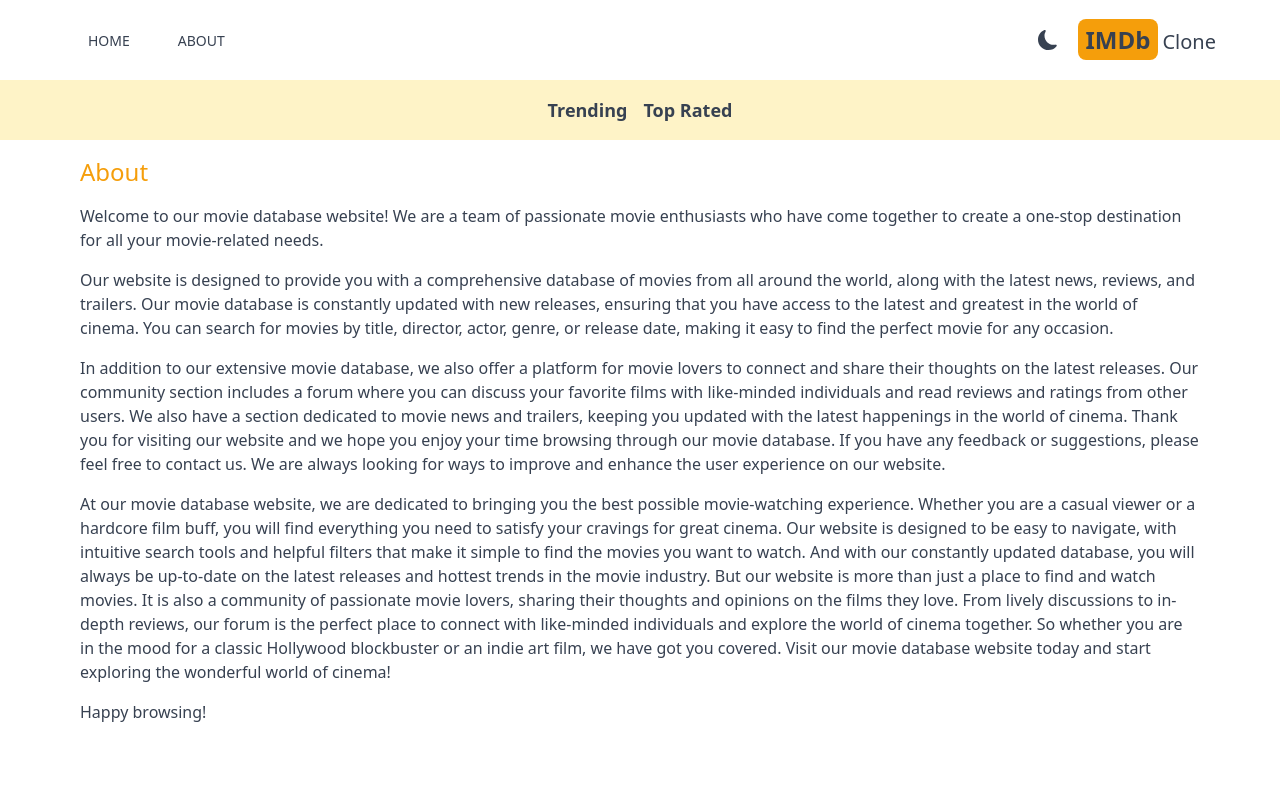
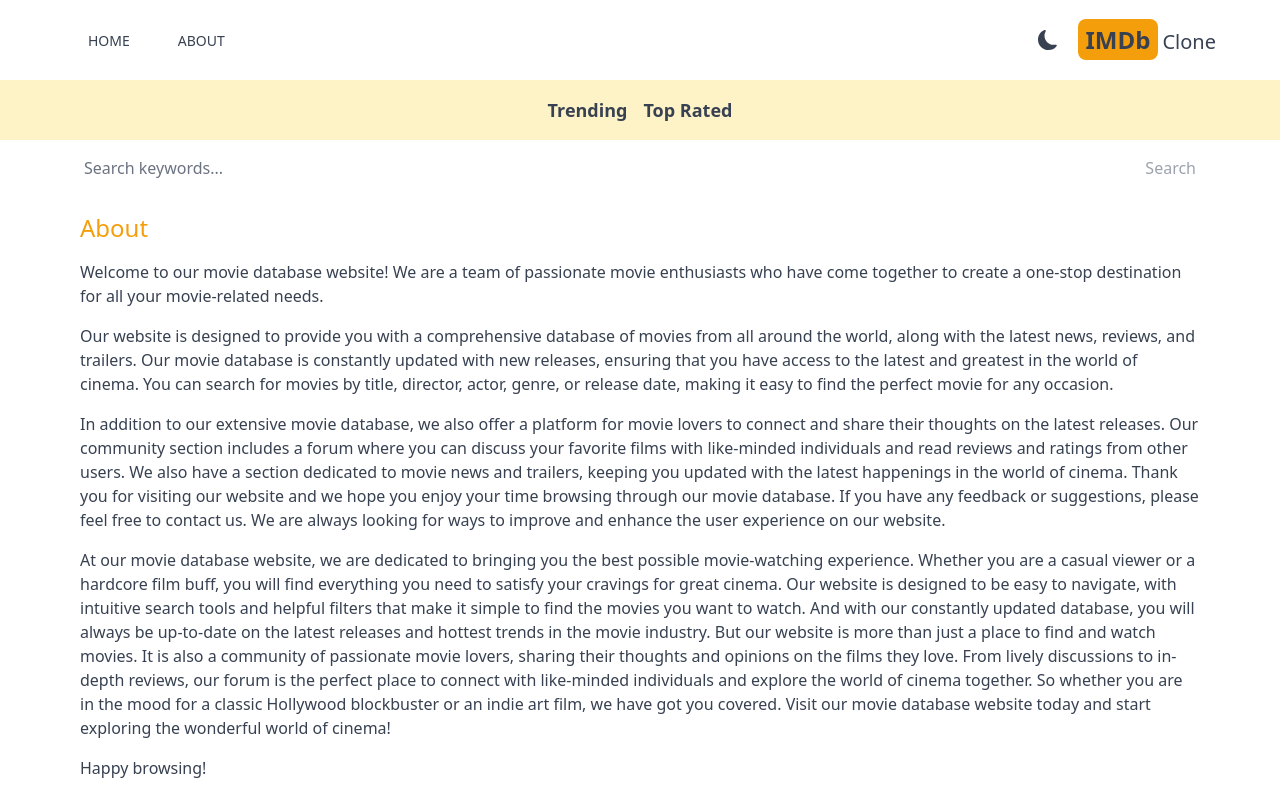
Before and after one commit to Vitaliidvl/imdb, a Next.js app: page /about in a window 1280 px wide. Built offline with nearby package versions, Linux system fonts and the light colour scheme.

Commit message:
added search functionality

```diff
--- /dev/null
+++ b/src/app/components/SearchBox.jsx
@@ -0,0 +1,34 @@
+'use client';
+import React from 'react';
+import { useRouter } from 'next/navigation';
+
+export default function SearchBox() {
+  const [search, setSearch] = React.useState('');
+  const router = useRouter();
+  function handleSubmit(event) {
+    event.preventDefault();
+    if (!search) return;
+    router.push(`/search/${search}`);
+  }
+  return (
+    <form
+      onSubmit={handleSubmit}
+      className="flex max-w-6xl mx-auto justify-between items-center px-5"
+    >
+      <input
+        value={search}
+        onChange={(e) => setSearch(e.target.value)}
+        type="text"
+        placeholder="Search keywords..."
+        className="w-full h-14 rounded-sm placeholder-gray-500 outline-none bg-transparent flex-1"
+      />
+      <button
+        disabled={!search}
+        type="submit"
+        className="text-amber-500 disabled:text-gray-400"
+      >
+        Search
+      </button>
+    </form>
+  );
+}
--- a/src/app/layout.jsx
+++ b/src/app/layout.jsx
@@ -1,5 +1,6 @@
 import Header from './components/Header';
 import Navbar from './components/Navbar';
+import SearchBox from './components/SearchBox';
 import './globals.css';
 import Providers from './Providers';
 
@@ -15,6 +16,7 @@
         <Providers>
           <Header />
           <Navbar />
+          <SearchBox />
           {children}
         </Providers>
       </body>
--- /dev/null
+++ b/src/app/search/[searchTerm]/page.jsx
@@ -0,0 +1,24 @@
+import Results from '@/app/components/Results';
+import React from 'react';
+
+export default async function SearchPage({ params }) {
+  const res = await fetch(
+    `https://api.themoviedb.org/3/search/movie?api_key=${process.env.API_KEY}&query=${params.searchTerm}&language=en-US&include_adult=false`
+  );
+
+  if (!res.ok) {
+    throw new Error('Error fetching data');
+  }
+
+  const data = await res.json();
+  const results = data.results;
+
+  return (
+    <div>
+      {results && results.length === 0 && (
+        <h1 className="text-center pt-6">No results found</h1>
+      )}
+      {results && <Results results={results} />}
+    </div>
+  );
+}
```
Also changed, not shown: src/app/movie/[id]/page.jsx (+1 -1 lines).
